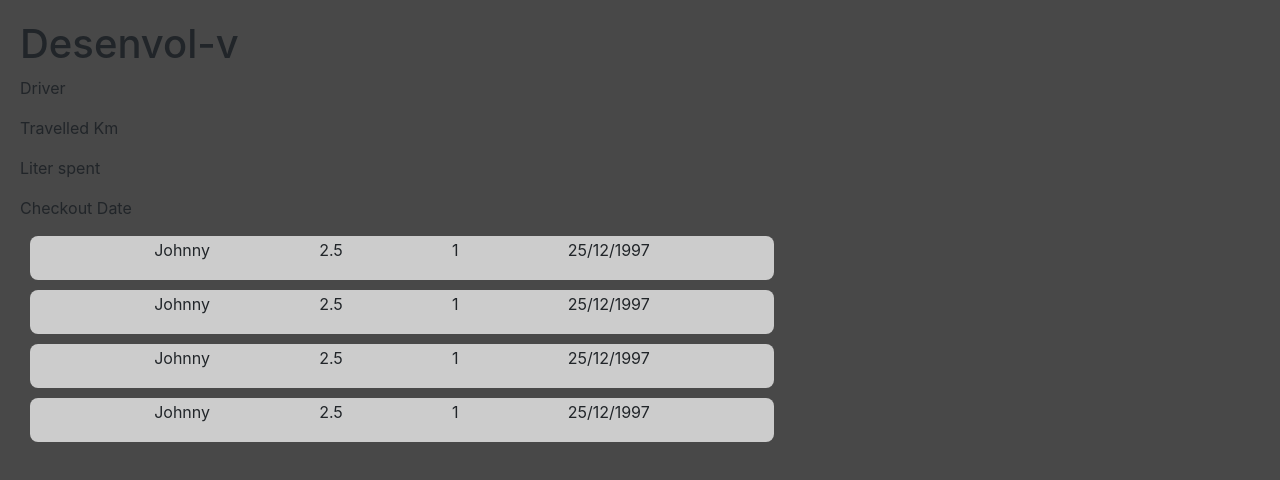
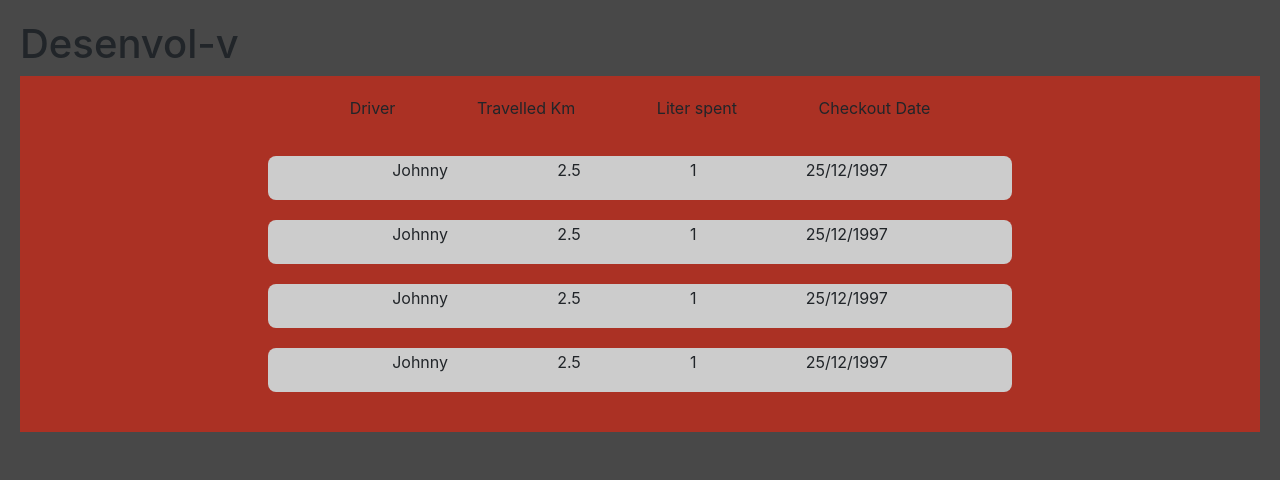
Before and after one commit to JohnPCarvalho/desenvol-v, a React (Create React App) app in the folder frontend/: page /travels in a window 1280 px wide. Shown: the top 480 px of the page. Built offline with nearby package versions, Linux system fonts and the light colour scheme; the HTML template or start-up script is replaced by a standard one.

Commit message:
created basic styles and rendering for the travels list

```diff
--- a/frontend/src/components/Travels/Travels.css
+++ b/frontend/src/components/Travels/Travels.css
@@ -0,0 +1,17 @@
+.Travels-Container {
+  display: flex;
+  justify-content: center;
+  flex-direction: column;
+  align-items: center;
+  background-color: #ab3124;
+  padding: 10px 0 30px;
+}
+
+.Descriptions {
+  display: flex;
+  flex-direction: row;
+  width: 60%;
+  margin: 10px;
+  align-items: center;
+  justify-content: space-evenly;
+}
```
